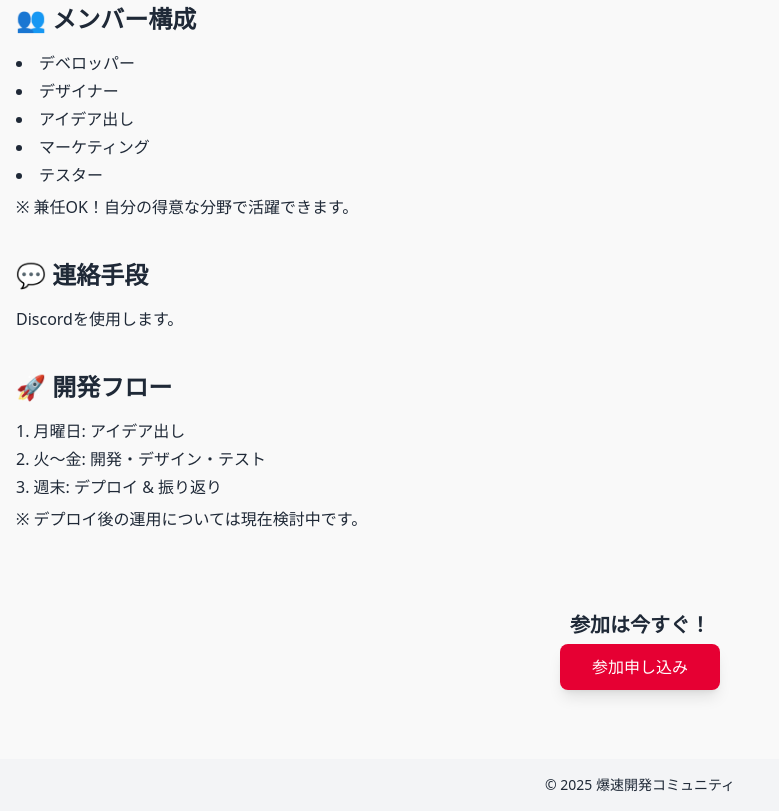
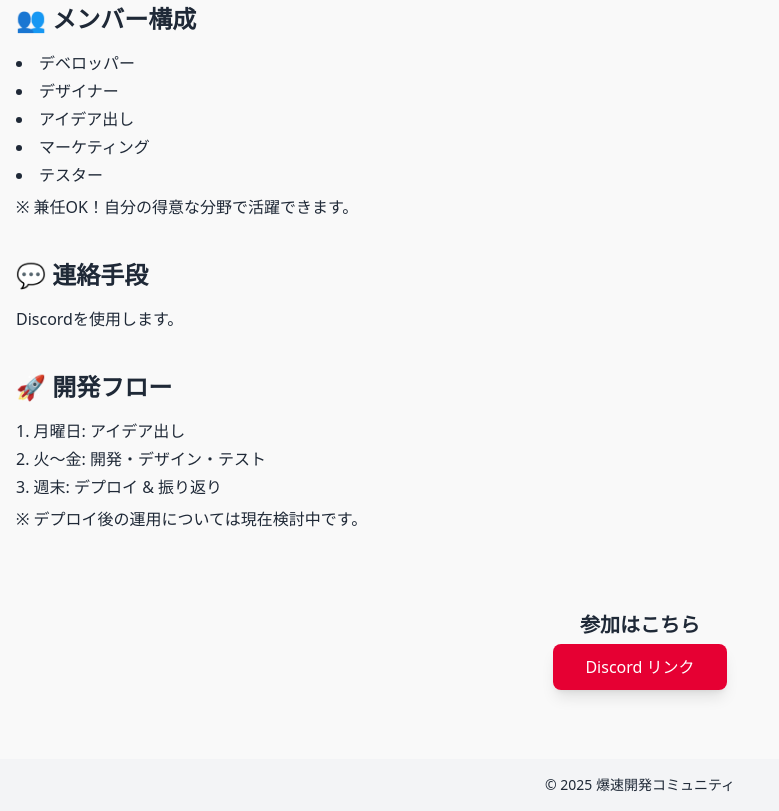
Before and after one commit to yut0takagi/bakusoku-dev, a plain HTML site: page index.html in a window 1280 px wide. Shown: the part 353-1164 px from the top of the page, without its empty margins (0-779 px from the left). Drawn offline with nearby package versions, Linux system fonts and the light colour scheme.

Commit message:
😂change pages

```diff
--- a/index.html
+++ b/index.html
@@ -62,8 +62,8 @@
       </section>
 
       <section class="text-center py-10">
-        <h3 class="text-xl font-semibold mb-4">参加は今すぐ！</h3>
-        <a href="https://discord.gg/Z4JF35xm" class="bg-primary text-white px-8 py-3 rounded-lg shadow-lg hover:bg-red-700 transition">参加申し込み</a>
+        <h3 class="text-xl font-semibold mb-4">参加はこちら</h3>
+        <a href="https://discord.gg/Z4JF35xm" class="bg-primary text-white px-8 py-3 rounded-lg shadow-lg hover:bg-red-700 transition">Discord リンク</a>
       </section>
     </main>
 
```
